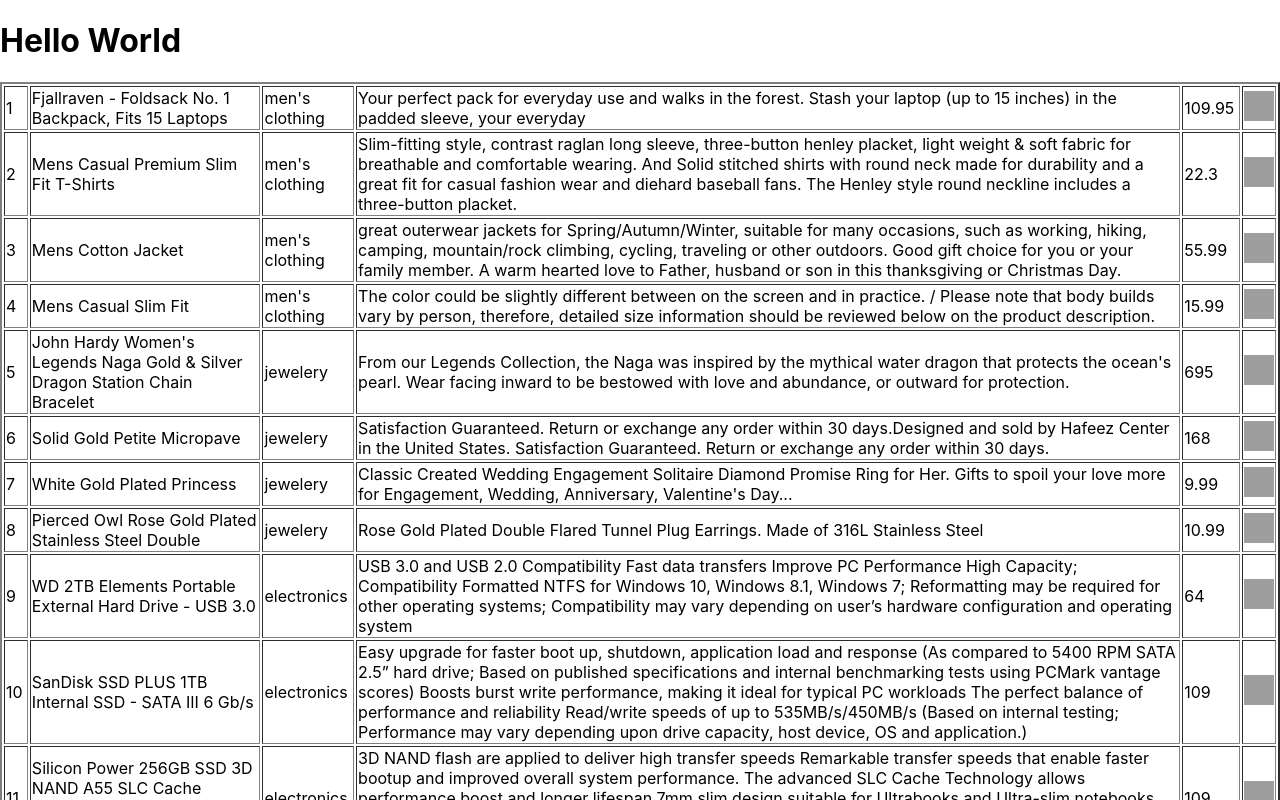
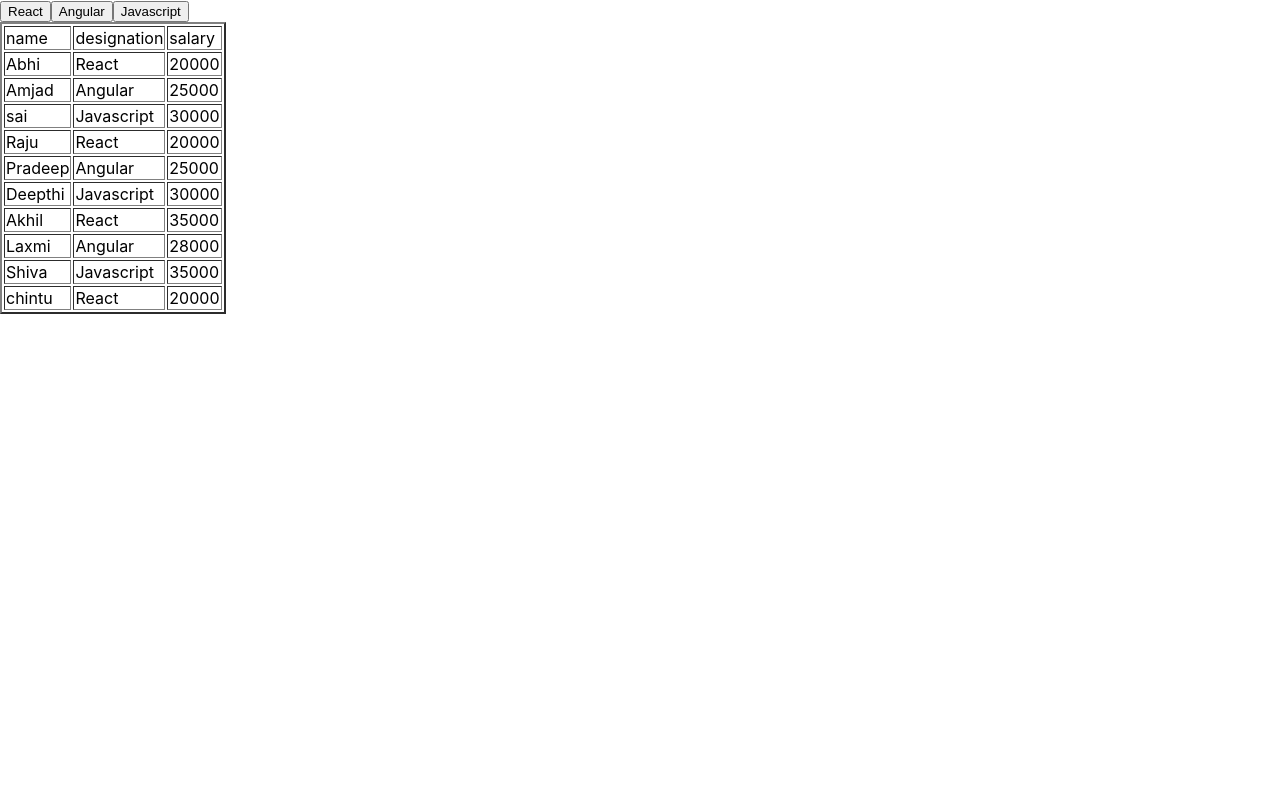
Before and after one commit to abhishek-0307/React, a React (Create React App) app: page / in a window 1280 px wide. Shown: the top 800 px of the page. Built offline with nearby package versions, Linux system fonts and the light colour scheme; grey boxes are pictures that could not be loaded.

Commit message:
class-component

```diff
--- a/src/App.js
+++ b/src/App.js
@@ -4,14 +4,13 @@
 import Image from "./components/functional-components/image/image";
 import TableComponent from "./components/functional-components/table/table";
 import Profile from "./components/functional-components/jsx/jsx";
+import EmployeesComponent from "./components/class-component/employee/employee";
 function App() {
   return (
 
        <div>
-        <h1>
-          Hello World
-        </h1>
-        <Profile/>
+       <EmployeesComponent/>
+
 
         </div>
 
--- /dev/null
+++ b/src/components/class-component/employee/employee.js
@@ -0,0 +1,125 @@
+import { Component } from "react";
+
+
+
+class EmployeesComponent extends Component{
+    constructor(){
+        super()
+        this.state={
+            employees:[
+                {
+                    name:"Abhi",
+                    designation:"React",
+                    salary:20000
+                },
+                {
+                    name:"Amjad",
+                    designation:"Angular",
+                    salary:25000
+
+                },
+                {
+                    name:"sai",
+                    designation:"Javascript",
+                    salary:30000
+
+                },
+                {
+                    name:"Raju",
+                    designation:"React",
+                    salary:20000
+
+                },
+                {
+                    name:"Pradeep",
+                    designation:"Angular",
+                    salary:25000
+
+                },
+                {
+                    name:"Deepthi",
+                    designation:"Javascript",
+                    salary:30000
+
+                },
+                {
+                    name:"Akhil",
+                    designation:"React",
+                    salary:35000
+
+                },
+                {
+                    name:"Laxmi",
+                    designation:"Angular",
+                    salary:28000
+
+                },
+                {
+                    name:"Shiva",
+                    designation:"Javascript",
+                    salary:35000
+
+                },
+                {
+                    name:"chintu",
+                    designation:"React",
+                    salary:20000
+
+                }
+
+            ]
+        }
+    }
+    reactFunction=()=>{
+        let result=this.state.employees.filter((val)=>val.designation=="React")
+        this.setState({
+            employees:result
+        })
+    }
+    angularFunction=()=>{
+        let result=this.state.employees.filter((val)=>val.designation=="Angular")
+        this.setState({
+            employees:result
+        })
+    }
+    javascriptFunction=()=>{
+        let result=this.state.employees.filter((val)=>val.designation=="Javascript")
+        this.setState({
+            employees:result
+        })
+    }
+
+    render(){
+        return(
+            <div>
+                <button onClick={this.reactFunction}>React</button>
+                <button onClick={this.angularFunction}>Angular</button>
+                <button onClick={this.javascriptFunction}>Javascript</button>
+                <table border={2}>
+                    <tr>
+                        <td>name</td>
+                        <td>designation</td>
+                        <td>salary</td>
+                    </tr>
+                    {
+                        this.state.employees.map((eachobject=>{
+                            return(
+                                <tr>
+                                    <td>{eachobject.name}</td>
+                                    <td>{eachobject.designation}</td>
+                                    <td>{eachobject.salary}</td>
+                                </tr>
+                            )
+                        }))
+                    }
+
+                </table>
+
+            </div>
+        )
+
+
+
+    }
+}
+export default EmployeesComponent
```
